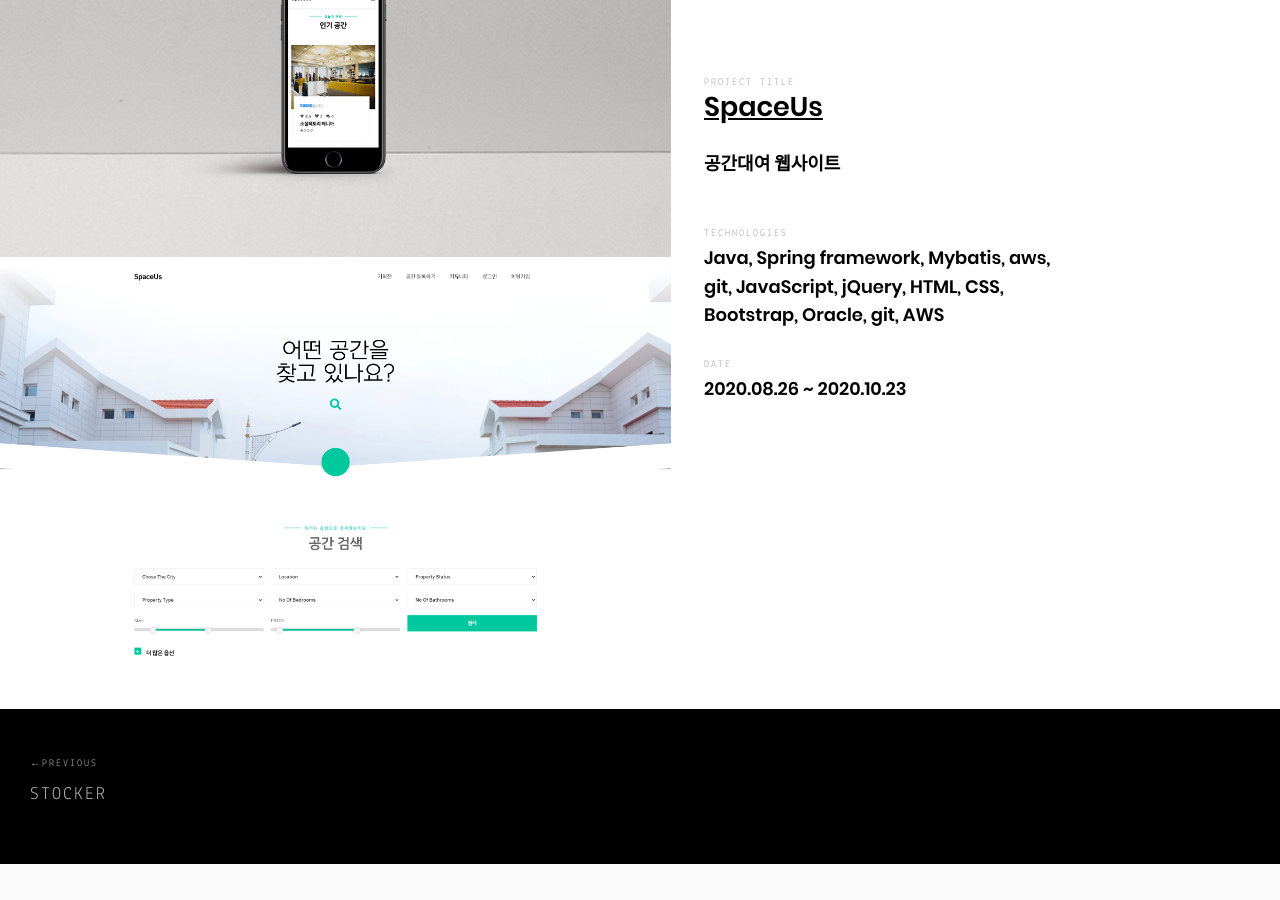
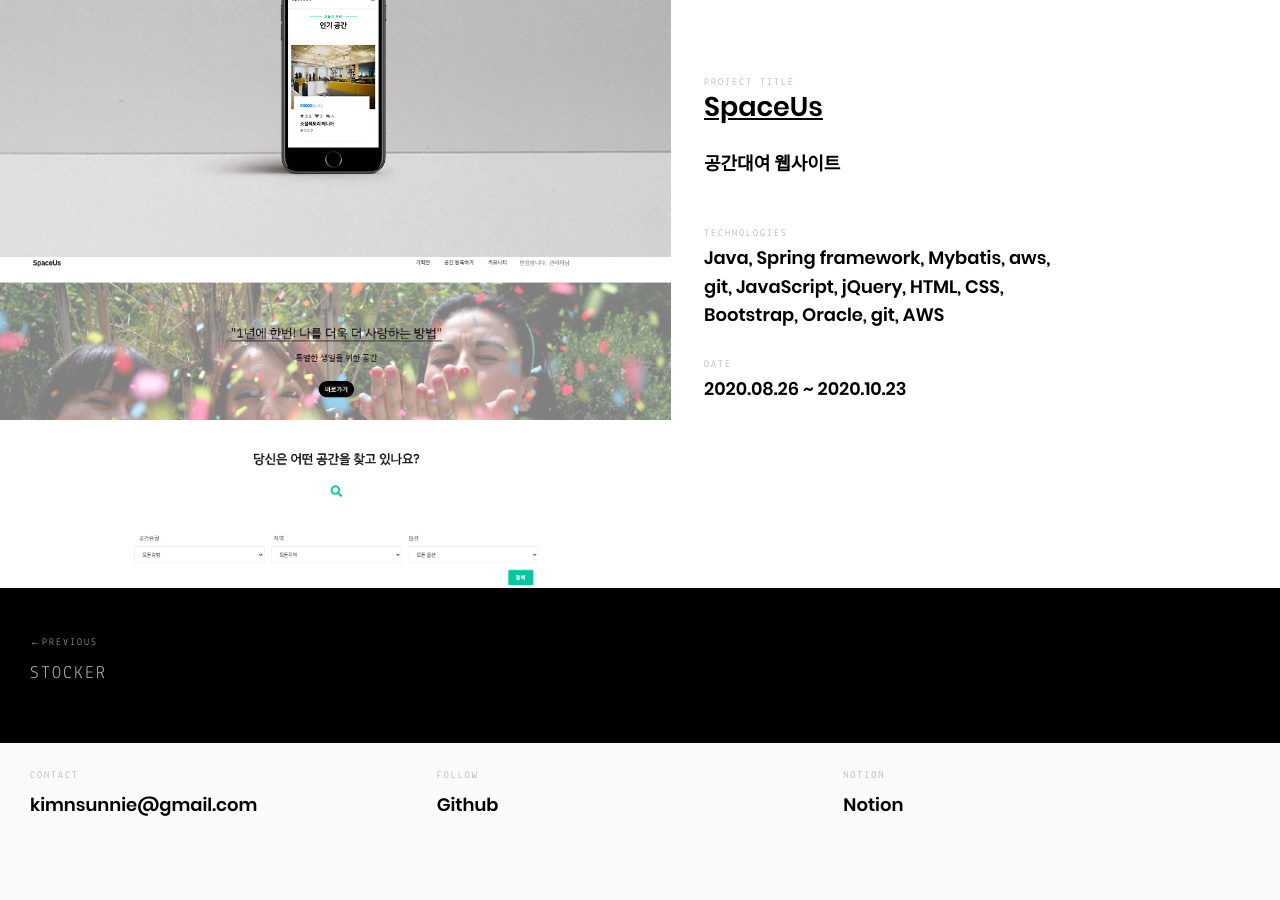
Before and after one commit to kimnamsun/kimnamsun.github.io, a Jekyll site: the page built from _posts/projects/2020-09-07-spaceus.md, in a window 1280 px wide and 900 px high, scrolled down 1079 px. Built offline with Jekyll 4.4.1, drawn with Linux system fonts in a browser that asks for light colours.

Commit message:
update spaceus

```diff
--- a/_posts/projects/2020-09-07-spaceus.md
+++ b/_posts/projects/2020-09-07-spaceus.md
@@ -25,7 +25,7 @@ images:
     url: "/assets/images/projects/SpaceUs/mobile.jpg"
     alt: "SpaceUS website on a mobile device"
   - image:
-    url: "/assets/images/projects/SpaceUs/main.jpg"
+    url: "/assets/images/projects/SpaceUs/main.PNG"
     alt: "SpaceUS main page"
 ---
 <p>공간대여 웹사이트</p>
```
Also changed, not shown: assets/images/projects/SpaceUs/main.PNG (added), assets/images/projects/SpaceUs/main.jpg (deleted).
